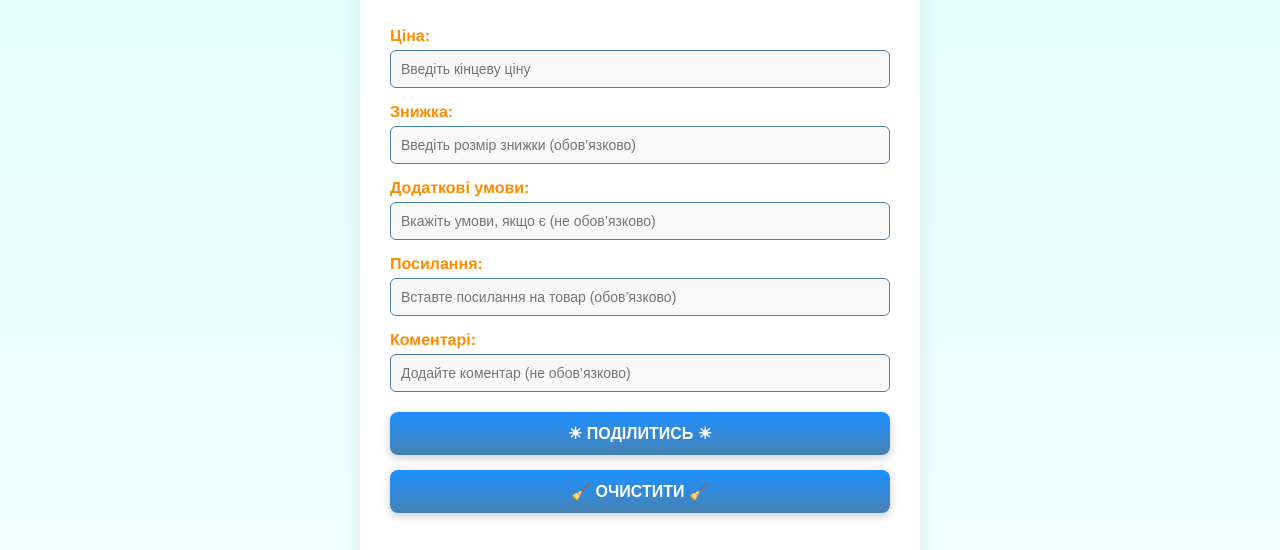
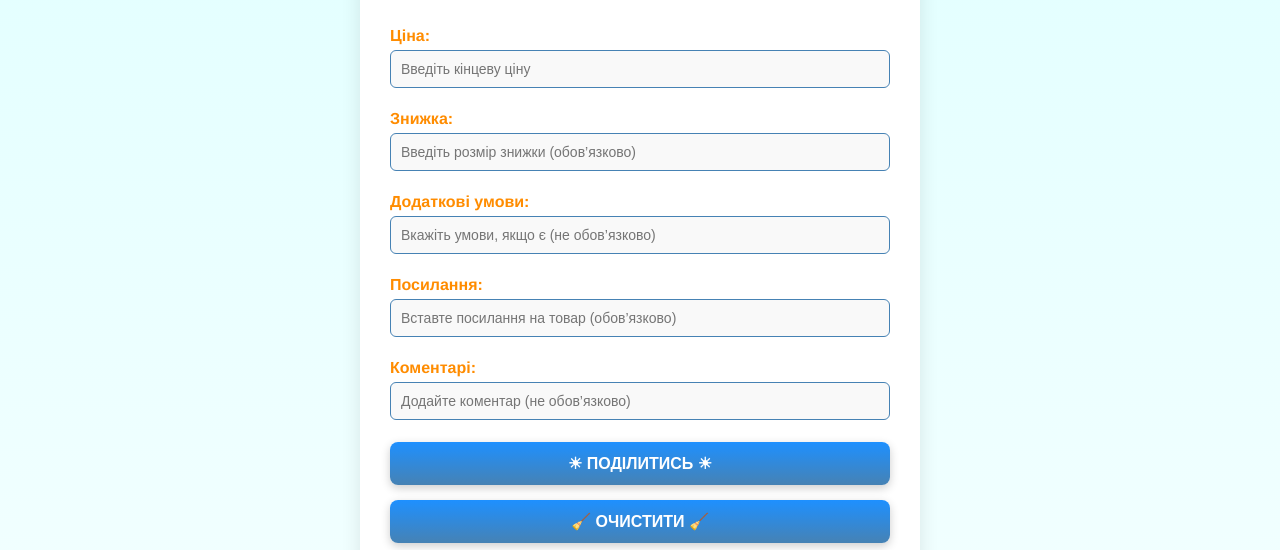
Before and after one commit to DiscountsFromLexx/Znahidky, a plain HTML site: page index.html in a window 1280 px wide. Shown: the part 193-743 px from the top of the page. Drawn offline with Linux system fonts and the light colour scheme.

Commit message:
Update style.css

```diff
--- a/style.css
+++ b/style.css
@@ -77,7 +77,7 @@ body {
 }
 
 .input-group {
-    margin-bottom: 15px;
+    margin-bottom: 22px;
     text-align: left;
 }
 
```
